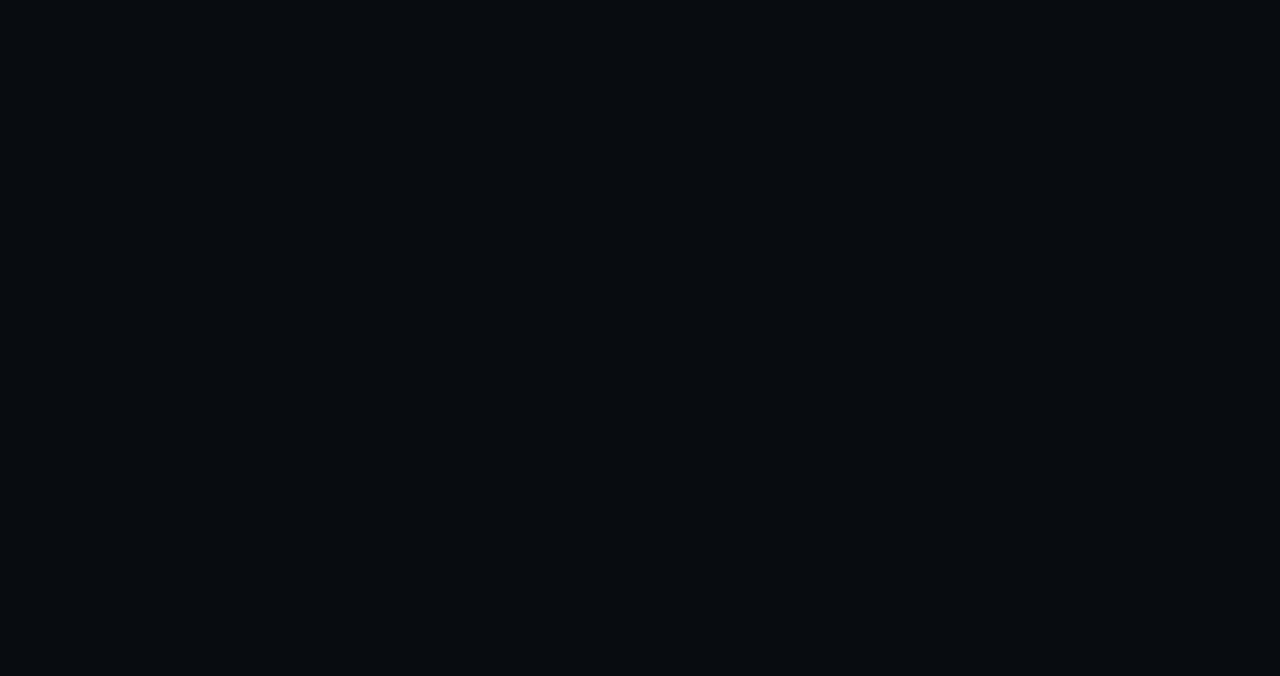
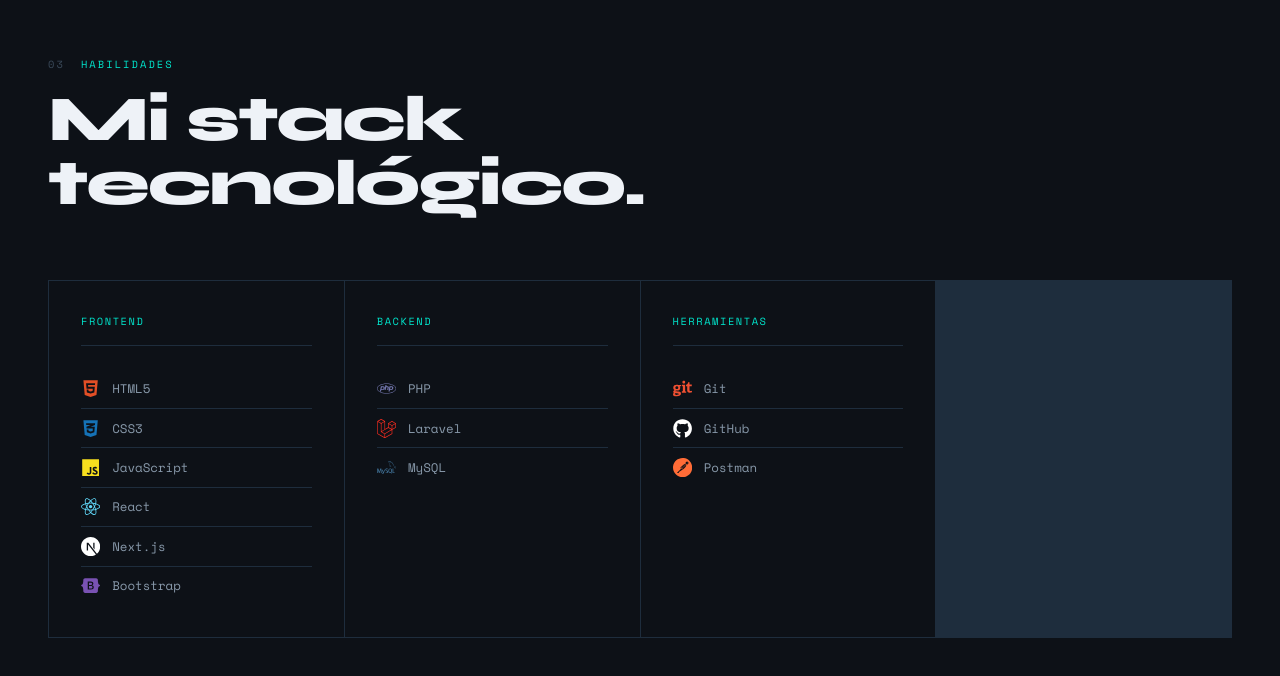
Before and after one commit to Diegoalejandro17/portfolio, a Next.js app: page / in a window 1280 px wide. Shown: the part 2851-3527 px from the top of the page. Before the commit the page ends 2779 px from the top, so only its background shows below. Built offline with nearby package versions, Linux system fonts and the light colour scheme.

Commit message:
add skills section

```diff
--- a/package.json
+++ b/package.json
@@ -11,7 +11,8 @@
   "dependencies": {
     "next": "16.1.6",
     "react": "19.2.3",
-    "react-dom": "19.2.3"
+    "react-dom": "19.2.3",
+    "react-icons": "^5.5.0"
   },
   "devDependencies": {
     "babel-plugin-react-compiler": "1.0.0",
--- a/src/app/page.js
+++ b/src/app/page.js
@@ -1,6 +1,7 @@
 import Hero from '@/components/Hero'
 import About from '@/components/About'
 import Projects from '@/components/Projects'
+import Skills from '@/components/Skills'
 
 export default function Home() {
   return (
@@ -8,6 +9,7 @@
       <Hero />
       <About />
       <Projects />
+      <Skills />
     </main>
   )
 }
--- /dev/null
+++ b/src/components/Skills.js
@@ -0,0 +1,60 @@
+import styles from './Skills.module.css'
+import { FaHtml5, FaCss3Alt, FaJs, FaReact, FaPhp, FaLaravel, FaGit, FaGithub, FaBootstrap } from 'react-icons/fa'
+import { SiNextdotjs, SiMysql, SiPostman } from 'react-icons/si'
+
+const skillCategories = [
+    {
+    title: 'Frontend',
+    skills: [
+              { name: 'HTML5', icon: <FaHtml5 color="#e34f26" /> },
+      { name: 'CSS3', icon: <FaCss3Alt color="#1572b6" /> },
+      { name: 'JavaScript', icon: <FaJs color="#f7df1e" /> },
+      { name: 'React', icon: <FaReact color="#61dafb" /> },
+      { name: 'Next.js', icon: <SiNextdotjs color="#ffffff" /> },
+      { name: 'Bootstrap', icon: <FaBootstrap color="#7952b3" /> },
+    ]
+},
+{
+    title: 'backend',
+    skills: [
+         { name: 'PHP', icon: <FaPhp color="#777bb4" /> },
+      { name: 'Laravel', icon: <FaLaravel color="#ff2d20" /> },
+      { name: 'MySQL', icon: <SiMysql color="#4479a1" /> },
+    ]
+},
+{
+    title: 'Herramientas',
+    skills: [
+      { name: 'Git', icon: <FaGit color="#f05032" /> },
+      { name: 'GitHub', icon: <FaGithub color="#ffffff" /> },
+      { name: 'Postman', icon: <SiPostman color="#ff6c37" /> },
+    ]
+  }
+]
+
+export default function Skills() {
+  return (
+    <section className={styles.skills} id="skills">
+      <div className={styles.sectionLabel}>
+        <span>03</span> Habilidades
+      </div>
+      <h2 className={styles.sectionTitle}>Mi stack<br />tecnológico.</h2>
+      <div className={styles.grid}>
+        {skillCategories.map((cat) => (
+          <div key={cat.title} className={styles.category}>
+            <div className={styles.catTitle}>{cat.title}</div>
+            {cat.skills.map((skill) => (
+              <div key={skill.name} className={styles.skillItem}>
+                {skill.icon
+                  ? <span className={styles.icon}>{skill.icon}</span>
+                  : <span className={styles.dot}></span>
+                }
+                {skill.name}
+              </div>
+            ))}
+          </div>
+        ))}
+      </div>
+    </section>
+  )
+}
--- /dev/null
+++ b/src/components/Skills.module.css
@@ -0,0 +1,99 @@
+.skills {
+  padding: 8rem 3rem;
+  background: var(--bg2);
+}
+
+.sectionLabel {
+  display: flex;
+  align-items: center;
+  gap: 1rem;
+  font-size: 0.65rem;
+  letter-spacing: 0.2em;
+  text-transform: uppercase;
+  color: var(--cyan);
+  margin-bottom: 1rem;
+}
+
+.sectionLabel span {
+  color: var(--gray2);
+}
+
+.sectionTitle {
+  font-family: var(--font-display);
+  font-size: clamp(2rem, 5vw, 4rem);
+  font-weight: 800;
+  letter-spacing: -2px;
+  line-height: 1;
+  margin-bottom: 4rem;
+}
+
+.grid {
+  display: grid;
+  grid-template-columns: repeat(4, 1fr);
+  gap: 1px;
+  background: var(--border);
+  border: 1px solid var(--border);
+}
+
+.category {
+  background: var(--bg2);
+  padding: 2rem;
+}
+
+.catTitle {
+  font-size: 0.65rem;
+  letter-spacing: 0.15em;
+  text-transform: uppercase;
+  color: var(--cyan);
+  margin-bottom: 1.5rem;
+  padding-bottom: 1rem;
+  border-bottom: 1px solid var(--border);
+}
+
+.skillItem {
+  display: flex;
+  align-items: center;
+  gap: 0.75rem;
+  padding: 0.6rem 0;
+  font-size: 0.78rem;
+  color: var(--gray);
+  border-bottom: 1px solid var(--border);
+  transition: color 0.3s;
+}
+
+.skillItem:last-child {
+  border-bottom: none;
+}
+
+.skillItem:hover {
+  color: var(--white);
+}
+
+.icon {
+  display: flex;
+  align-items: center;
+  font-size: 1.2rem;
+  flex-shrink: 0;
+}
+
+.dot {
+  width: 6px;
+  height: 6px;
+  background: var(--gray2);
+  border-radius: 50%;
+  flex-shrink: 0;
+  transition: background 0.3s;
+}
+
+.skillItem:hover .dot {
+  background: var(--cyan);
+}
+
+@media (max-width: 900px) {
+  .skills { padding: 5rem 1.5rem; }
+  .grid { grid-template-columns: 1fr 1fr; }
+}
+
+@media (max-width: 600px) {
+  .grid { grid-template-columns: 1fr; }
+}
```
Also changed, not shown: 1 other file (tests, documents, lock files or other folders).
